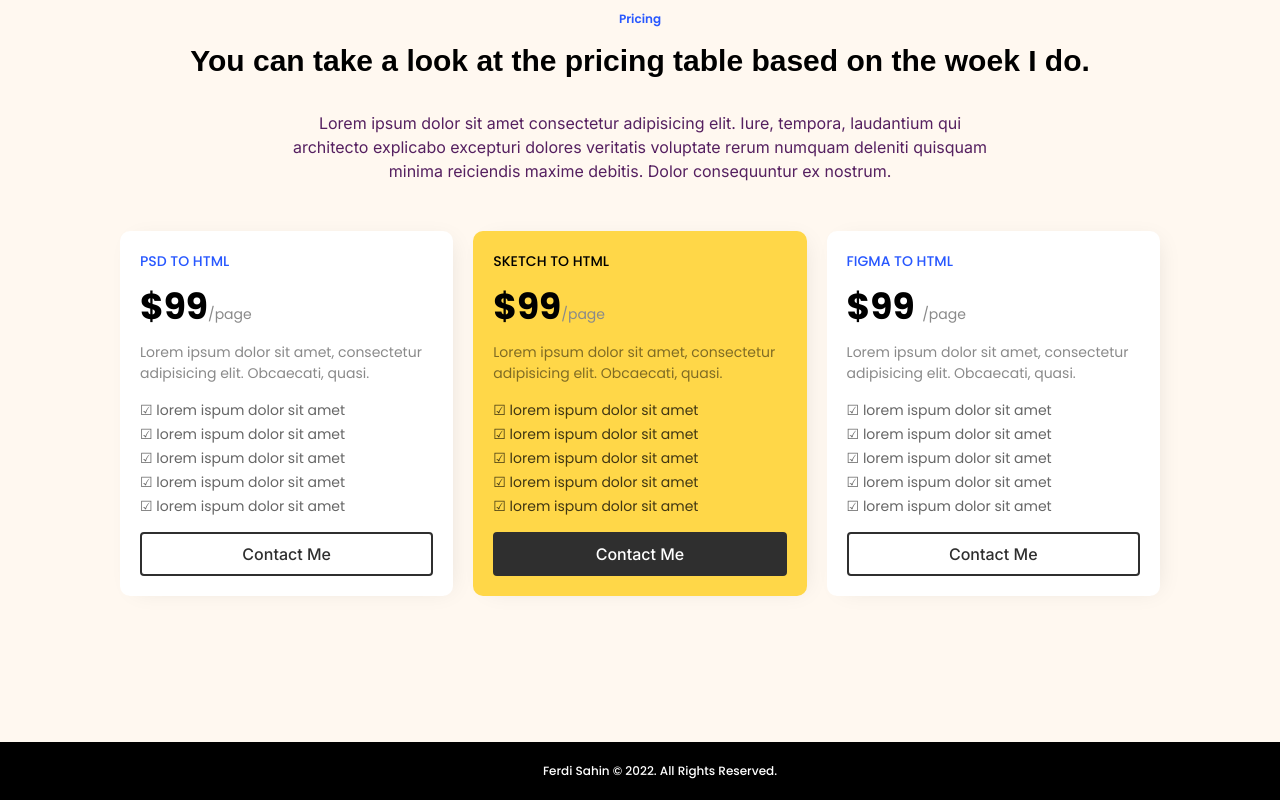
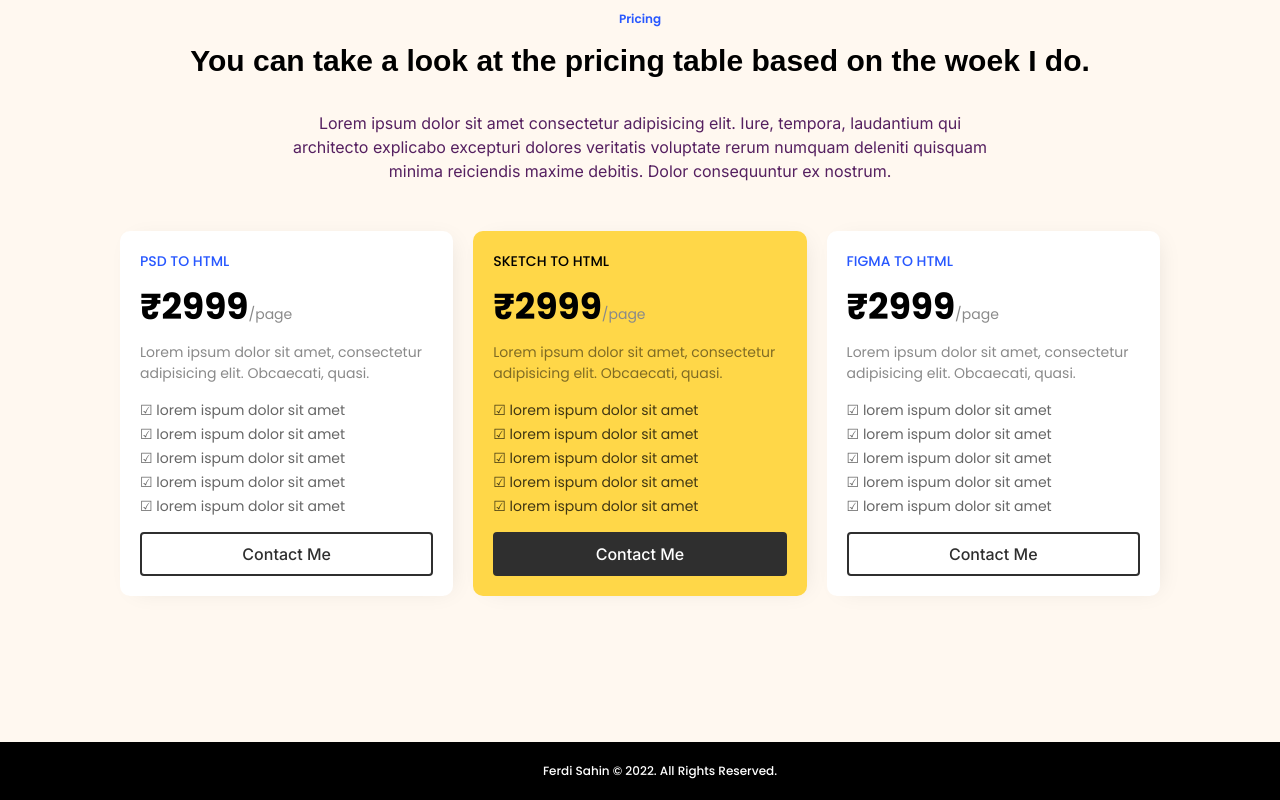
Before and after one commit to Harshvardhan2325/Webpage, a plain HTML site: page src/index.html in a window 1280 px wide. Shown: the part 1017-1817 px from the top of the page. Drawn offline with Linux system fonts and the light colour scheme.

Commit message:
Update index.html

```diff
--- a/src/index.html
+++ b/src/index.html
@@ -89,7 +89,7 @@
                             PSD to HTML
                         </div>
                         <div class="price">
-                            $99<span class="price-per-page">/page</span>
+                            ₹2999<span class="price-per-page">/page</span>
                         </div>
                         <div class="service-description">
                             Lorem ipsum dolor sit amet, consectetur adipisicing elit. Obcaecati, quasi.
@@ -111,7 +111,7 @@
                             Sketch to HTML
                         </div>
                         <div class="price">
-                            $99<span class="price-per-page">/page</span>
+                            ₹2999<span class="price-per-page">/page</span>
                         </div>
                         <div class="service-description">
                             Lorem ipsum dolor sit amet, consectetur adipisicing elit. Obcaecati, quasi.
@@ -132,7 +132,7 @@
                             Figma to HTML
                         </div>
                         <div class="price">
-                            $99 <span class="price-per-page">/page</span>
+                            ₹2999<span class="price-per-page">/page</span>
                         </div>
                         <div class="service-description">
                             Lorem ipsum dolor sit amet, consectetur adipisicing elit. Obcaecati, quasi.
```
